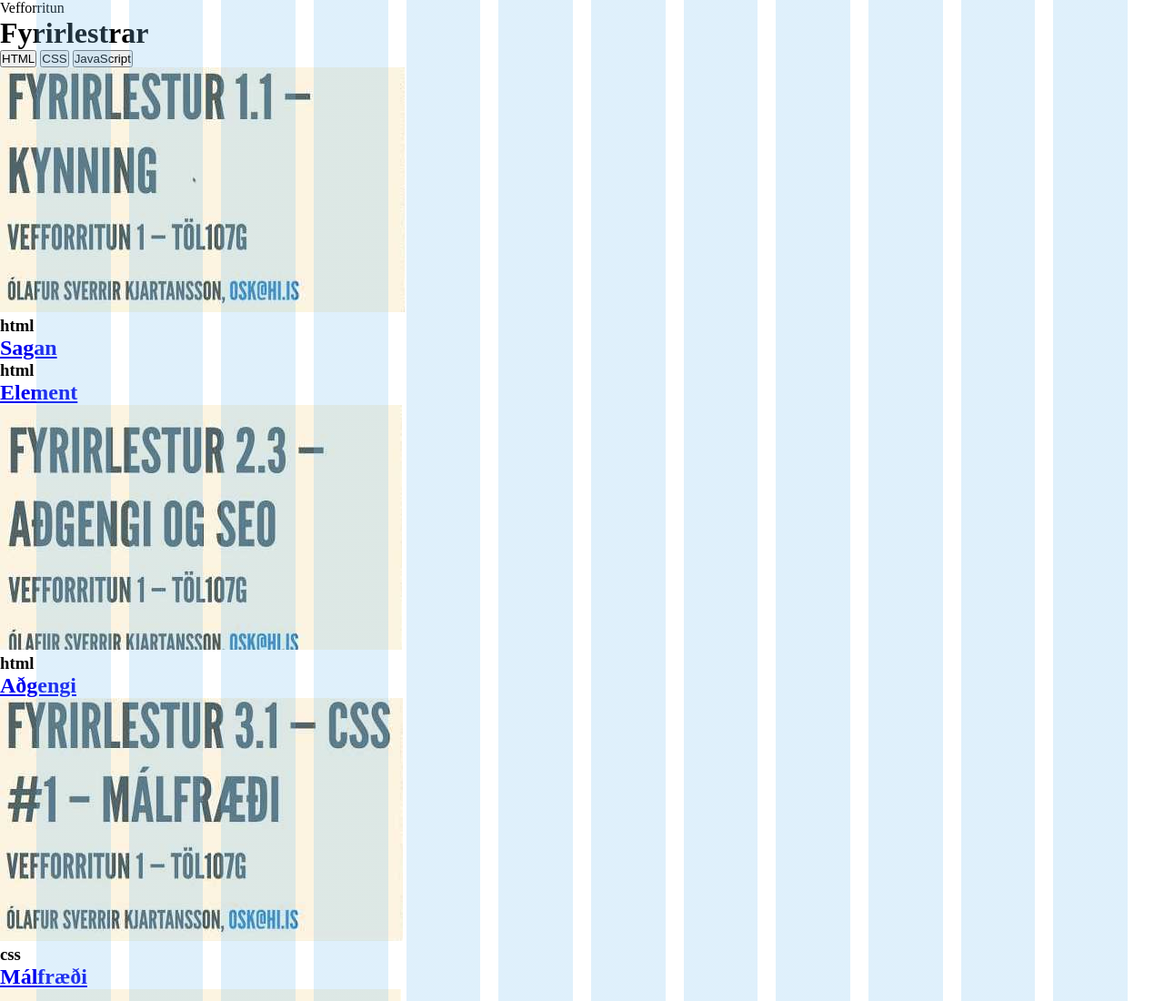
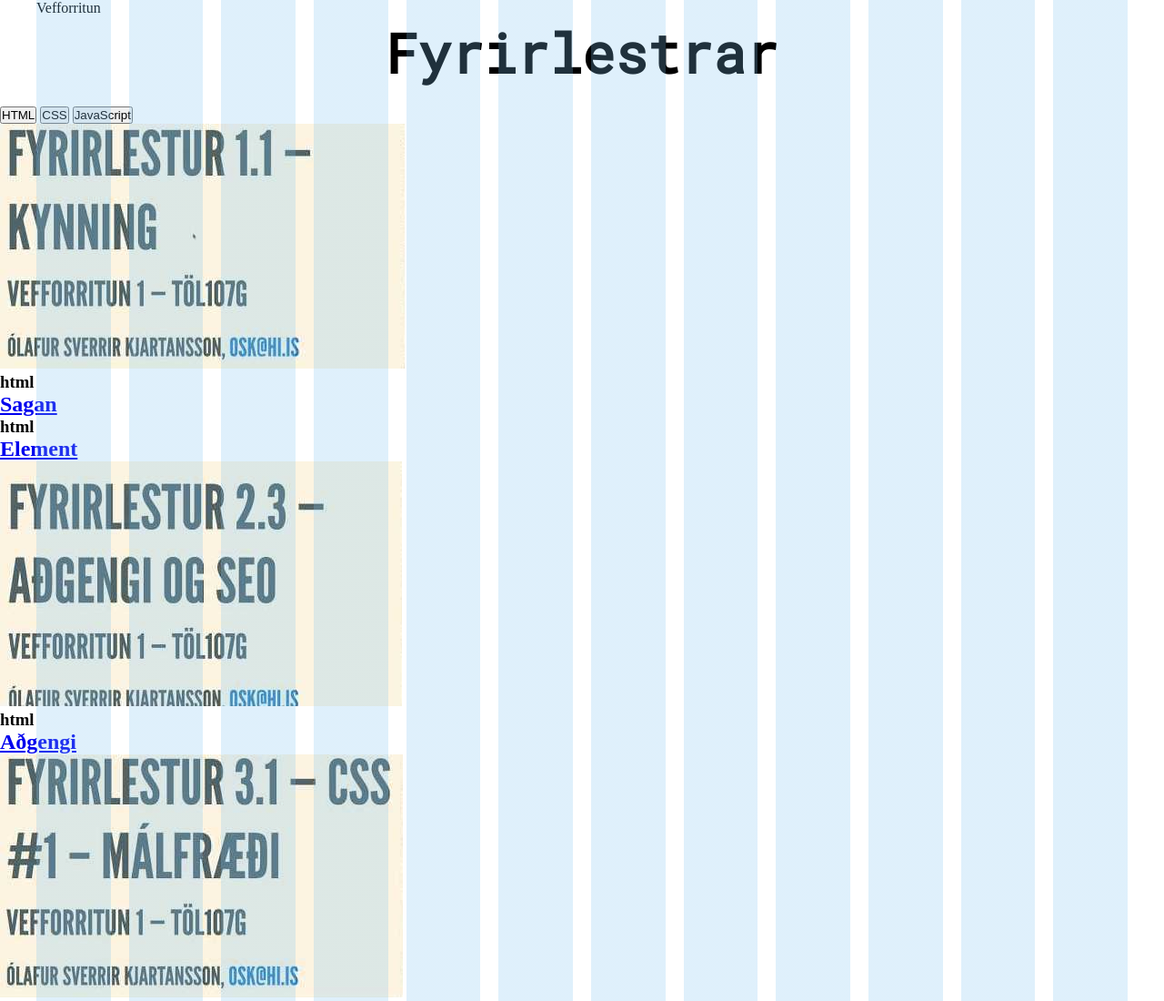
Before and after one commit to Thorhallurh/hopverkefni-2, a website with bundled scripts: page index.html in a window 1280 px wide. Shown: the top 1100 px of the page at 91% size. Built offline with nearby package versions, Linux system fonts and the light colour scheme.

Commit message:
css header

```diff
--- a/index.html
+++ b/index.html
@@ -13,8 +13,8 @@
 </head>
 <body>
   <header>
-    <p class="capitalize">Vefforritun</p>
-    <h1>Fyrirlestrar</h1>
+    <p class="header__text">Vefforritun</p>
+    <h1 class="header__title">Fyrirlestrar</h1>
   </header>
   <main>
     <div class="button">
--- a/src/styles/header.scss
+++ b/src/styles/header.scss
@@ -4,7 +4,7 @@
   margin-bottom: $gutter * 2;
   background-color: $color-1;
 
-  &__content {
+  &__text {
     display: flex;
     max-width: $max-width;
     margin: 0 auto;
```
